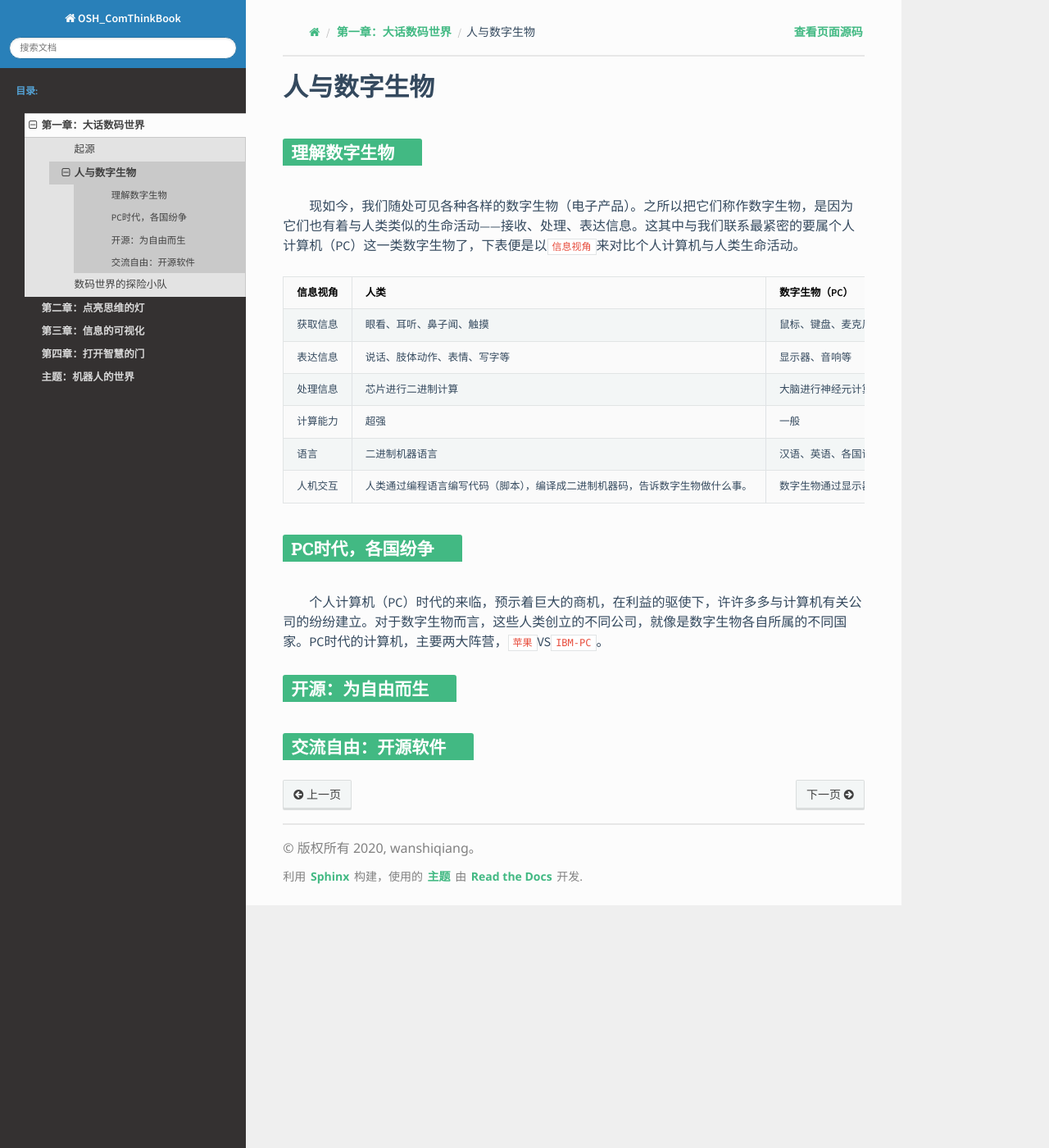
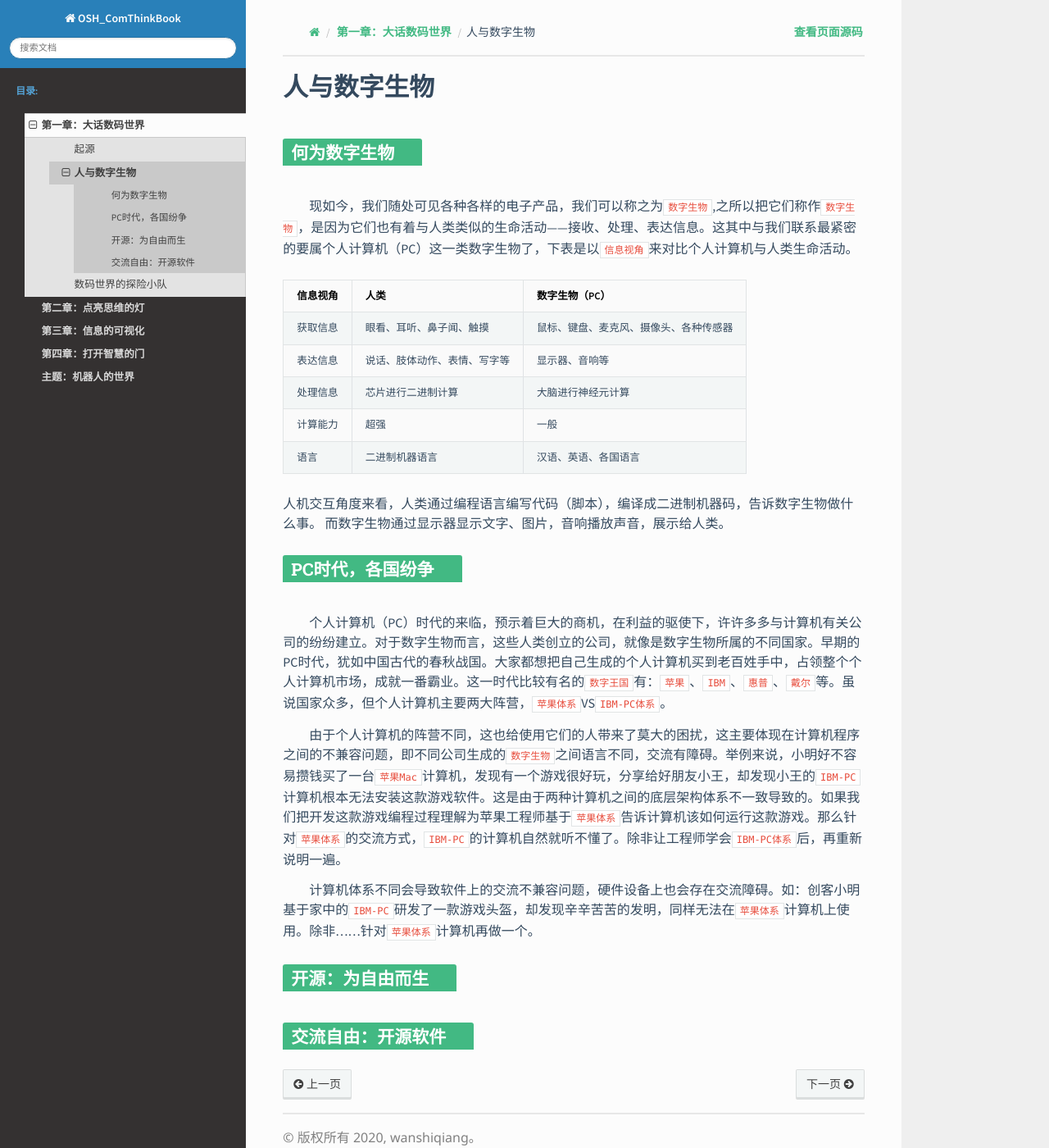
Before and after one commit to wanshiqiang/OSH_ComThinkBook, a Sphinx documentation site: the page built from source/bookChapters/part1/part1_2.md, in a window 1280 px wide and 1400 px high. Shown: the whole window at 82% size. Built offline with Sphinx 7.4.7 and the Read the Docs theme 2.0.0, drawn with Linux system fonts in a browser that asks for light colours; a script that is not in the unit is left out.

Commit message:
各国纷争

```diff
--- a/source/bookChapters/part1/part1_2.md
+++ b/source/bookChapters/part1/part1_2.md
@@ -1,20 +1,29 @@
 # 人与数字生物
 
-## 理解数字生物
-&emsp;&emsp;现如今，我们随处可见各种各样的数字生物（电子产品）。之所以把它们称作数字生物，是因为它们也有着与人类类似的生命活动——接收、处理、表达信息。这其中与我们联系最紧密的要属个人计算机（PC）这一类数字生物了，下表便是以`信息视角`来对比个人计算机与人类生命活动。
+## 何为数字生物
 
-| 信息视角 | 人类                                                                         | 数字生物（PC）                         |
-| -------- | ---------------------------------------------------------------------------- | -------------------------------------- |
-| 获取信息 | 眼看、耳听、鼻子闻、触摸                                                     | 鼠标、键盘、麦克风、摄像头、各种传感器 |
-| 表达信息 | 说话、肢体动作、表情、写字等                                                 | 显示器、音响等                         |
-| 处理信息 | 芯片进行二进制计算                                                           | 大脑进行神经元计算                     |
-| 计算能力 | 超强                                                                         | 一般                                   |
-| 语言     | 二进制机器语言                                                               | 汉语、英语、各国语言                   |
-| 人机交互 | 人类通过编程语言编写代码（脚本），编译成二进制机器码，告诉数字生物做什么事。 | 数字生物通过显示器显示文字、图片，音响播放声音，展示给人类     |
+&emsp;&emsp;现如今，我们随处可见各种各样的电子产品，我们可以称之为`数字生物`,之所以把它们称作`数字生物`，是因为它们也有着与人类类似的生命活动——接收、处理、表达信息。这其中与我们联系最紧密的要属个人计算机（PC）这一类数字生物了，下表是以`信息视角`来对比个人计算机与人类生命活动。
+
+| 信息视角 | 人类                         | 数字生物（PC）                         |
+| -------- | ---------------------------- | -------------------------------------- |
+| 获取信息 | 眼看、耳听、鼻子闻、触摸     | 鼠标、键盘、麦克风、摄像头、各种传感器 |
+| 表达信息 | 说话、肢体动作、表情、写字等 | 显示器、音响等                         |
+| 处理信息 | 芯片进行二进制计算           | 大脑进行神经元计算                     |
+| 计算能力 | 超强                         | 一般                                   |
+| 语言     | 二进制机器语言               | 汉语、英语、各国语言                   |
+
+人机交互角度来看，人类通过编程语言编写代码（脚本），编译成二进制机器码，告诉数字生物做什么事。 而数字生物通过显示器显示文字、图片，音响播放声音，展示给人类。
 
 
 ## PC时代，各国纷争
-&emsp;&emsp;个人计算机（PC）时代的来临，预示着巨大的商机，在利益的驱使下，许许多多与计算机有关公司的纷纷建立。对于数字生物而言，这些人类创立的不同公司，就像是数字生物各自所属的不同国家。PC时代的计算机，主要两大阵营，`苹果`VS`IBM-PC`。
+
+&emsp;&emsp;个人计算机（PC）时代的来临，预示着巨大的商机，在利益的驱使下，许许多多与计算机有关公司的纷纷建立。对于数字生物而言，这些人类创立的公司，就像是数字生物所属的不同国家。早期的PC时代，犹如中国古代的春秋战国。大家都想把自己生成的个人计算机买到老百姓手中，占领整个个人计算机市场，成就一番霸业。这一时代比较有名的`数字王国`有：`苹果`、`IBM`、`惠普`、`戴尔`等。虽说国家众多，但个人计算机主要两大阵营，`苹果体系`VS`IBM-PC体系`。
+
+&emsp;&emsp;由于个人计算机的阵营不同，这也给使用它们的人带来了莫大的困扰，这主要体现在计算机程序之间的不兼容问题，即不同公司生成的`数字生物`之间语言不同，交流有障碍。举例来说，小明好不容易攒钱买了一台`苹果Mac`计算机，发现有一个游戏很好玩，分享给好朋友小王，却发现小王的`IBM-PC`计算机根本无法安装这款游戏软件。这是由于两种计算机之间的底层架构体系不一致导致的。如果我们把开发这款游戏编程过程理解为苹果工程师基于`苹果体系`告诉计算机该如何运行这款游戏。那么针对`苹果体系`的交流方式，`IBM-PC`的计算机自然就听不懂了。除非让工程师学会`IBM-PC体系`后，再重新说明一遍。
+
+&emsp;&emsp;计算机体系不同会导致软件上的交流不兼容问题，硬件设备上也会存在交流障碍。如：创客小明基于家中的`IBM-PC`研发了一款游戏头盔，却发现辛辛苦苦的发明，同样无法在`苹果体系`计算机上使用。除非......针对`苹果体系`计算机再做一个。
+
+
 
 ## 开源：为自由而生
 
```
